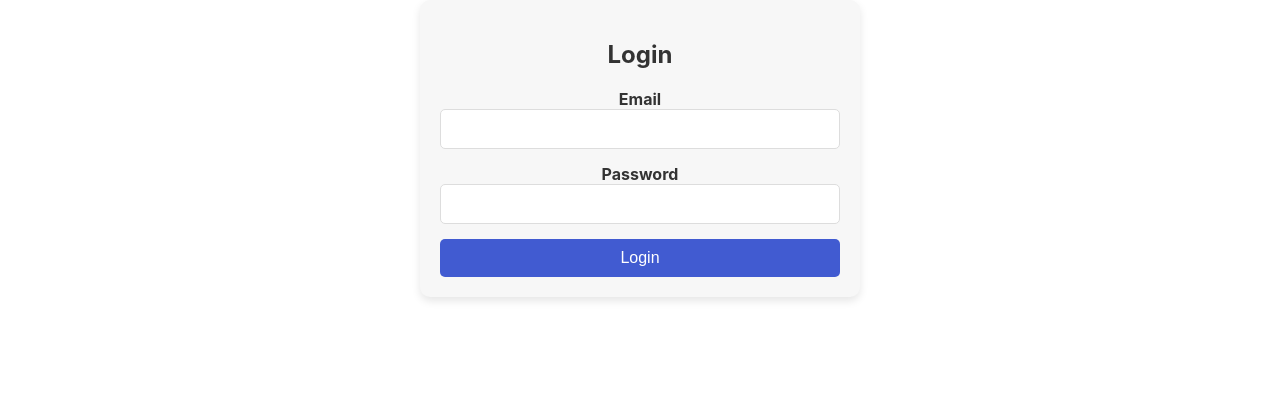
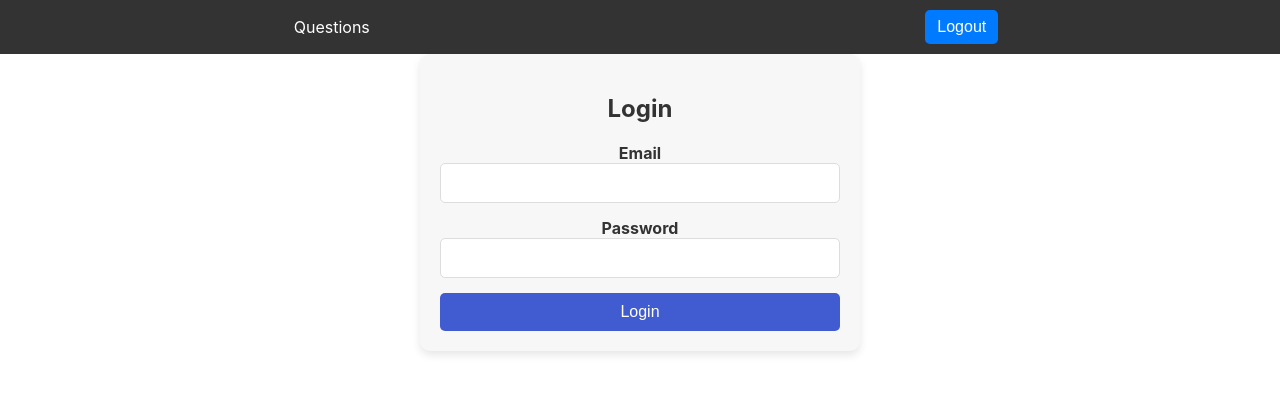
Before and after one commit to elab-development/internet-tehnologije-2024-projekat-interaktivnikviz_2021_0137_0256, a React (Create React App) app: page /login in a window 1280 px wide. Shown: the top 394 px of the page. Built offline with nearby package versions, Linux system fonts and the light colour scheme.

Commit message:
admin rutiranje i dodat navbar

```diff
--- a/src/App.js
+++ b/src/App.js
@@ -1,8 +1,10 @@
 import logo from './logo.svg';
 import './App.css';
 import React from 'react';
+import axios from 'axios';
 import { BrowserRouter as Router, Route, Routes } from 'react-router-dom';
 import Login from './components/login/login';
+import NavBar from './components/NavBar/NavBar';
 
 import PrivateRoute from './PrivateRoute'; // Importujemo PrivateRoute komponentu
 import QuestionList from './components/QuestionList/QuestionList'; // Importujemo QuestionListList komponentu
@@ -11,8 +13,18 @@ import Dashboard from './components/Dashboard/Dashboard'; // Importujemo Dashboa
 import AdminRoute from './components/AdminRoute/AdminRoute'; // Importujemo AdminRoute komponentu
 
 function App() {
+  axios.defaults.headers.common['X-Requested-With'] = 'XMLHttpRequest';
+
+  const token = document.querySelector('meta[name="csrf-token"]');
+  if (token) {
+      axios.defaults.headers.common['X-CSRF-TOKEN'] = token.content;
+  } else {
+      console.error('CSRF token not found in document.');
+  }
+
  return (
         <Router>
+            <NavBar /> {/* Uključujemo NavBar komponentu */}
             <Routes>
                 <Route path="/login" element={<Login />} />
            <Route path="/questions" element={
--- a/src/components/Dashboard/Dashboard.js
+++ b/src/components/Dashboard/Dashboard.js
@@ -9,20 +9,45 @@ function Dashboard() {
     useEffect(() => {
         const token = localStorage.getItem('token');
 
-        axios.get('http://127.0.0.1:8000/api/admin/users', {
+        axios.get('http://127.0.0.1:8000/api/users', {
             headers: {
                 Authorization: `Bearer ${token}`,
                 'Accept': 'application/json'
             }
         })
         .then(response => {
+            console.log('Fetched users:', response.data);
             setUsers(response.data);
         })
         .catch(() => {
             setError('Failed to fetch users');
+            console.error('Failed to fetch users:', error);
             window.location.href = '/login';
         });
     }, []);
+
+    const handleDelete = async (userId) => {
+        const token = localStorage.getItem('token');
+        if (!window.confirm('Are you sure you want to delete this user?')) return;
+
+        try {
+          const response = await axios.delete(
+            `http://localhost:8000/api/users/${userId}`,
+            {
+              headers: {
+                Authorization: `Bearer ${token}`,
+              },
+            }
+          );
+
+          // Ukloni obrisanog korisnika iz lokalne liste
+          setUsers(prevUsers => prevUsers.filter(user => user.id !== userId));
+          setError(null);
+        } catch (err) {
+          setError('Failed to delete user');
+          console.error(err);
+        }
+      };
 
     return (
         <div className={styles['dashboard-container']}>
@@ -34,6 +59,7 @@ function Dashboard() {
                         <th>ID</th>
                         <th>Username</th>
                         <th>Email</th>
+                        <th>Actions</th>
                     </tr>
                 </thead>
                 <tbody>
@@ -42,6 +68,11 @@ function Dashboard() {
                             <td>{user.id}</td>
                             <td>{user.username}</td>
                             <td>{user.email}</td>
+                            <td>
+                                <button onClick={() => handleDelete(user.id)} className={styles['delete-button']}>
+                                    Delete
+                                </button>
+                            </td>
                         </tr>
                     ))}
                 </tbody>
--- /dev/null
+++ b/src/components/NavBar/NavBar.js
@@ -0,0 +1,56 @@
+import React, { useEffect, useState } from 'react';
+import { Link, useNavigate } from 'react-router-dom';
+import axios from 'axios';
+import styles from './NavBar.module.css'; // CSS module for scoped styles
+
+function NavBar() {
+    const [isAdmin, setIsAdmin] = useState(false);  // State za proveru admina
+    const navigate = useNavigate();
+
+    useEffect(() => {
+        const token = localStorage.getItem('token');
+        if (token) {
+            axios.get('http://127.0.0.1:8000/api/admin/profile', {
+                headers: {
+                    Authorization: `Bearer ${token}`,
+                    'Accept': 'application/json'
+                }
+            })
+            .then(response => {
+                setIsAdmin(true);
+            })
+            .catch(() => {
+                setIsAdmin(false);
+            });
+        }
+    }, []);
+
+    const handleLogout = () => {
+        localStorage.removeItem('token');
+        navigate('/login');
+    };
+
+    return (
+        <nav className={styles.navbar}>
+            <ul className={styles.navLinks}>
+                <li>
+                    <Link to="/questions">Questions</Link>
+                </li>
+
+                {isAdmin && (
+                    <li>
+                        <Link to="/dashboard">Admin Dashboard</Link>
+                    </li>
+                )}
+
+                <li>
+                    <button onClick={handleLogout} className={styles.logoutButton}>
+                        Logout
+                    </button>
+                </li>
+            </ul>
+        </nav>
+    );
+}
+
+export default NavBar;
--- /dev/null
+++ b/src/components/NavBar/NavBar.module.css
@@ -0,0 +1,47 @@
+.navbar {
+    background-color: #333;
+
+    padding: 10px;
+    display: flex;
+    align-items: center;
+}
+
+.navLinks {
+    width: 100%;
+    list-style: none;
+    display: flex;
+    justify-content: space-around;
+    align-items: center;
+    margin: 0;
+    padding: 0;
+}
+
+.navLinks li {
+    display: inline;
+}
+
+.navLinks a {
+    color: white;
+    padding: 8px 12px;
+    border-radius: 5px;
+    text-decoration: none;
+    font-size: 16px;
+}
+
+.navLinks a:hover {
+    background-color: #007bff;
+}
+
+.logoutButton {
+    background-color: #007bff;
+    color: white;
+    border: none;
+    padding: 8px 12px;
+    border-radius: 5px;
+    cursor: pointer;
+    font-size: 16px;
+}
+
+.logoutButton:hover {
+    background-color: #0056b3;
+}
--- a/src/components/QuestionDetails/QuestionDetails.js
+++ b/src/components/QuestionDetails/QuestionDetails.js
@@ -25,20 +25,31 @@ function QuestionDetails() {
 
     return (
         <div className={styles.questionDetailsContainer}>
-        {error && <p className={styles.errorMessage}>{error}</p>}
+          {error && <div className={styles.errorBanner}>{error}</div>}
+
           {question ? (
-            <div className={styles.questionDetails}>
-                <h2>{question.question}</h2>
-                <p><strong>Category:</strong> {question.category_name}</p>
-                <p><strong>Points:</strong> {question.points}</p>
-                <p><strong>Options:</strong></p>
-                <ul>
+            <>
+              <h2 className={styles.questionTitle}>{question.question}</h2>
+
+              <p className={styles.questionMeta}>
+                Kategorija: {question.category_name} | Poeni: {question.points}
+              </p>
+
+              <p className={styles.questionDescription}>Opcije:</p>
+              <ul className={styles.answerList}>
                 {question.options && JSON.parse(question.options).map((option, index) => (
                   <li key={index}>{option}</li>
                 ))}
               </ul>
-                <p><strong>Answer:</strong> {question.answer}</p>
-            </div>
+
+              <p className={styles.questionDescription}>
+                <strong>Odgovor:</strong> {question.answer}
+              </p>
+
+              <button onClick={() => window.history.back()} className={styles.backButton}>
+                ← Back
+              </button>
+            </>
           ) : (
             <p>Loading...</p>
           )}
--- a/src/components/QuestionDetails/QuestionDetails.module.css
+++ b/src/components/QuestionDetails/QuestionDetails.module.css
@@ -1,18 +1,60 @@
-.postDetailsContainer {
-    width: 80%;
-    margin: 0 auto;
-    padding: 20px;
-}
+.questionDetailsContainer {
+    max-width: 700px;
+    margin: 2rem auto;
+    padding: 2rem;
+    font-family: Arial, sans-serif;
+    background-color: #fafafa;
+    border-radius: 12px;
+    box-shadow: 0 2px 8px rgba(0,0,0,0.1);
+  }
 
-.postDetails {
-    background-color: #f9f9f9;
-    border: 1px solid #ddd;
-    padding: 20px;
-    border-radius: 10px;
-    box-shadow: 0 4px 6px rgba(0, 0, 0, 0.1);
-}
+  .questionTitle {
+    font-size: 2rem;
+    color: #222;
+    margin-bottom: 1rem;
+    text-align: center;
+  }
 
-.errorMessage {
-    color: red;
+  .questionDescription {
+    font-size: 1.1rem;
+    color: #444;
+    line-height: 1.6;
+    margin-bottom: 1.5rem;
+  }
+
+  .questionMeta {
+    font-size: 0.9rem;
+    color: #666;
+    margin-bottom: 1rem;
     text-align: center;
-}
+    font-style: italic;
+  }
+
+  .answerList {
+    list-style-type: disc;
+    padding-left: 1.8rem;
+    color: #333;
+  }
+
+  .answerList li {
+    margin-bottom: 0.6rem;
+    line-height: 1.4;
+  }
+
+  .backButton {
+    display: inline-block;
+    margin-top: 2rem;
+    padding: 0.6rem 1.2rem;
+    background-color: #007bff;
+    color: white;
+    text-decoration: none;
+    border-radius: 6px;
+    transition: background-color 0.2s ease;
+    cursor: pointer;
+    border: none;
+    font-size: 1rem;
+  }
+
+  .backButton:hover {
+    background-color: #0056b3;
+  }
--- a/src/components/login/login.js
+++ b/src/components/login/login.js
@@ -24,6 +24,7 @@ const Login = () => {
 
             localStorage.setItem('token', response.data.access_token);
             window.location.href = '/dashboard';  // Preusmeravanje na admin dashboard
+            console.log('Admin login successful:', response.data);
         } catch (adminError) {
             try {
                 const userResponse = await axios.post('http://127.0.0.1:8000/api/login', { email, password }, {
```
Lines whose indentation alone changed are shown as unchanged.
